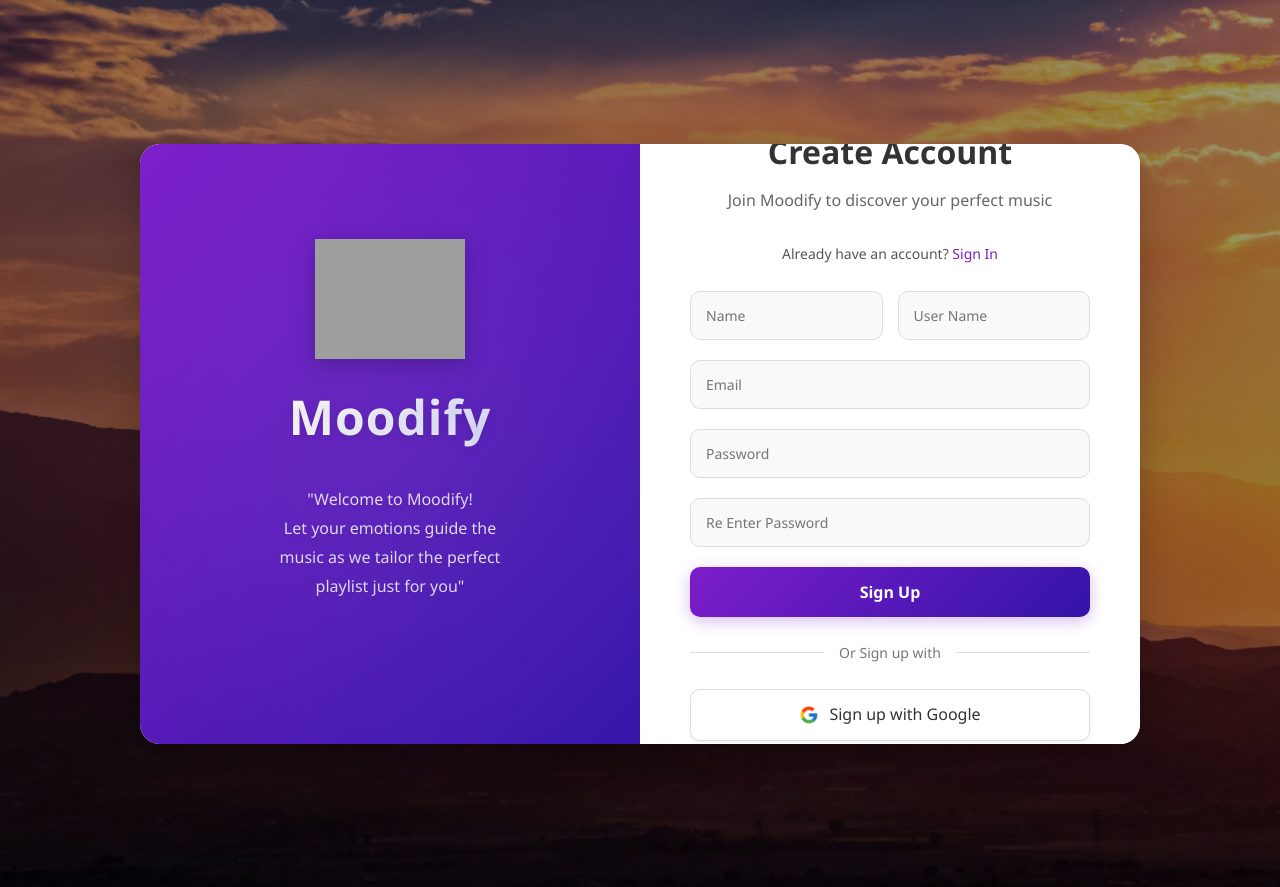
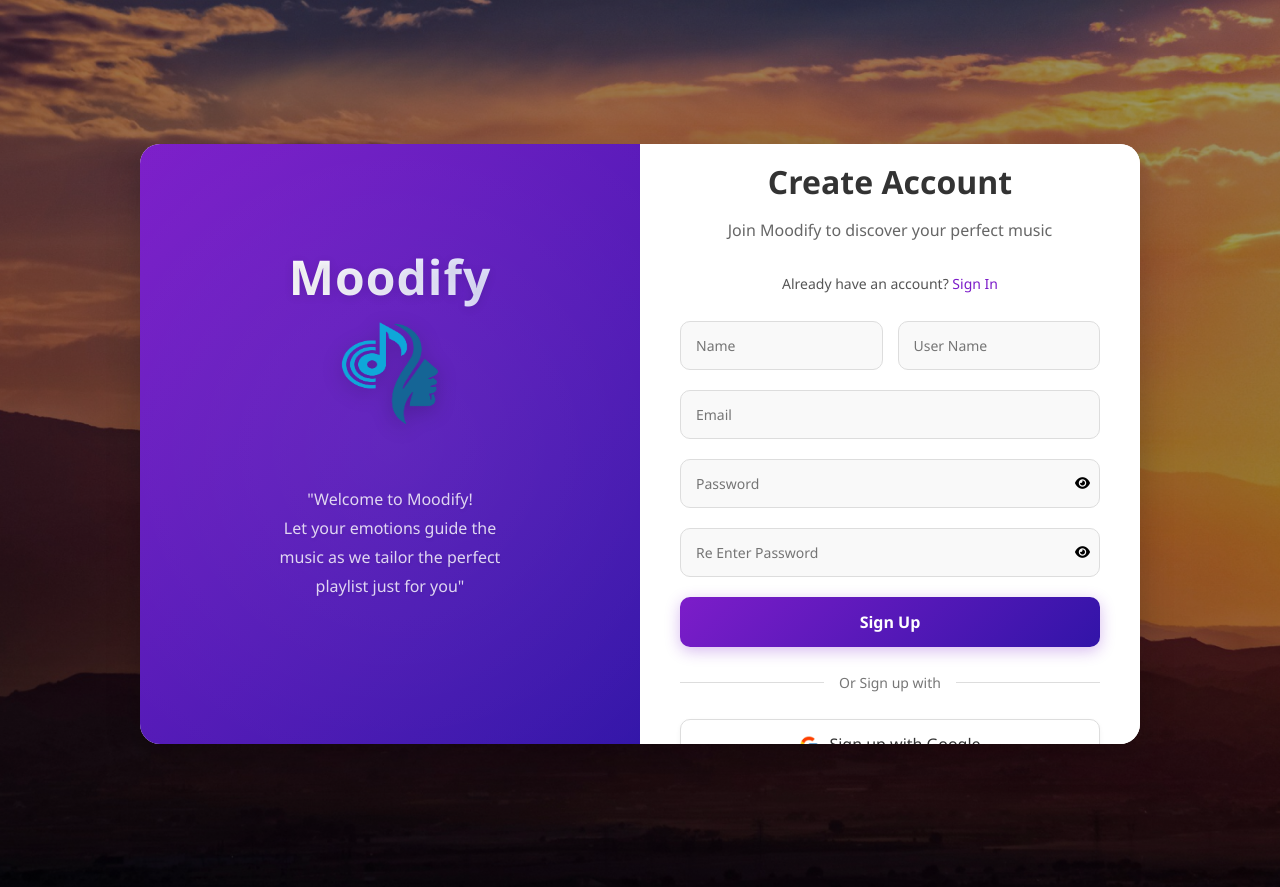
Before and after one commit to ShaviCS/Moodify, a Flask app: page /signup in a window 1280 px wide. Run offline with Flask 3, Linux system fonts and the light colour scheme; some libraries are stand-ins or nearby versions; grey boxes are pictures that could not be loaded.

Commit message:
Update signup

```diff
--- a/static/css/auth.css
+++ b/static/css/auth.css
@@ -29,7 +29,7 @@
     display: flex;
     max-width: 1000px;
     width: 90%;
-    height: 600px; /* Fixed height */
+    height: 600px;
     background-color: #fff;
     border-radius: 20px;
     box-shadow: 0 15px 35px rgba(0, 0, 0, 0.2);
@@ -63,7 +63,7 @@
     background: radial-gradient(circle, rgba(255,255,255,0.1) 0%, rgba(255,255,255,0) 60%);
     opacity: 0.6;
     z-index: 0;
-    pointer-events: none; /* Prevent interaction */
+    pointer-events: none;
 }
 
 .logo-container {
@@ -111,9 +111,9 @@
 .auth-right {
     background: white;
     color: #333;
-    min-height: 600px; /* Match the auth-container height */
+    min-height: 600px;
     padding: 40px;
-    overflow-y: auto; /* Allow scrolling if content overflows */
+    overflow-y: auto;
 }
 
 .auth-box {
@@ -121,7 +121,8 @@
     width: 100%;
     margin: 0 auto;
     position: relative;
-    z-index: 1; /* Ensure it stays above any overlays */
+    z-index: 1;
+    padding-top: 60px; /* Increased top padding to add space above "Create Account" */
 }
 
 .auth-title {
--- a/templates/signup.html
+++ b/templates/signup.html
@@ -8,52 +8,83 @@
     <link rel="stylesheet" href="{{ url_for('static', filename='css/styles.css') }}">
     <link rel="stylesheet" href="{{ url_for('static', filename='css/auth.css') }}">
 </head>
-<body>
-    <div class="auth-page">
+<body class="auth-page">
     <div class="auth-container">
-            <div class="auth-left">
+        <div class="auth-left signup-right">
             <div class="logo-container">
-                    <img src="logo.png" alt="Moodify Logo" class="logo">
                 <h1 class="logo-text">Moodify</h1>
+                <img src="{{ url_for('static', filename='images/LogoFypS-01.png') }}" alt="Moodify Logo" class="logo">
             </div>
-                <p class="tagline">"Welcome to Moodify!<br>Let your emotions guide the<br>music as we tailor the perfect<br>playlist just for you"</p>
+            <p class="tagline">
+                "Welcome to Moodify!<br>
+                Let your emotions guide the<br>
+                music as we tailor the perfect<br>
+                playlist just for you"
+            </p>
         </div>
-            <div class="auth-right">
-                <div class="auth-box">
+
+        <div class="auth-right signup-left">
+            <div class="auth-box signup-box">
                 <h2 class="auth-title">Create Account</h2>
                 <p class="auth-subtitle">Join Moodify to discover your perfect music</p>
-                    <p class="auth-redirect-top">Already have an account? <a href="#">Sign In</a></p>
-                    <!-- Placeholder for flash messages -->
-                    <div class="alert alert-error" style="display: none;">Error message here</div>
-                    <form class="auth-form">
+
+                <p class="auth-redirect-top">Already have an account? <a href="{{ url_for('login') }}">Sign In</a></p>
+
+                {% with messages = get_flashed_messages() %}
+                    {% if messages %}
+                        <div class="alert alert-error">
+                            {{ messages[0] }}
+                        </div>
+                    {% endif %}
+                {% endwith %}
+
+                <form method="POST" action="{{ url_for('signup') }}" class="auth-form">
                     <div class="form-row">
                         <div class="form-group half">
-                                <input type="text" placeholder="Name" required>
+                            <input type="text" name="name" id="name" required
+                                   placeholder="Name">
                         </div>
+
                         <div class="form-group half">
-                                <input type="text" placeholder="User Name" required>
+                            <input type="text" name="username" id="username" required
+                                   placeholder="User Name">
                         </div>
                     </div>
+
                     <div class="form-group">
-                            <input type="email" placeholder="Email" required>
+                        <input type="email" name="email" id="email" required
+                               placeholder="Email">
                     </div>
+
                     <div class="form-group">
-                            <input type="password" placeholder="Password" required>
+                        <input type="password" name="password" id="password" required
+                               placeholder="Password">
                     </div>
+
                     <div class="form-group">
-                            <input type="password" placeholder="Re Enter Password" required>
+                        <input type="password" name="confirm_password" id="confirm_password" required
+                               placeholder="Re Enter Password">
                     </div>
+
+                    <div class="form-submit">
                         <button type="submit" class="auth-button">Sign Up</button>
+                    </div>
                 </form>
-                    <div class="auth-separator"><span>Or Sign up with</span></div>
+
+                <div class="auth-separator">
+                    <span>Or Sign up with</span>
+                </div>
+
                 <div class="social-login">
                     <a href="#" class="google-btn">
-                            <img src="google-icon.png" alt="Google"> Sign up with Google
+                        <img src="{{ url_for('static', filename='images/google-icon.png') }}" alt="Google icon">
+                        Sign up with Google
                     </a>
                 </div>
             </div>
         </div>
     </div>
-    </div>
+
+    <script src="{{ url_for('static', filename='js/auth.js') }}"></script>
 </body>
 </html>
```
Lines whose indentation alone changed are shown as unchanged.
